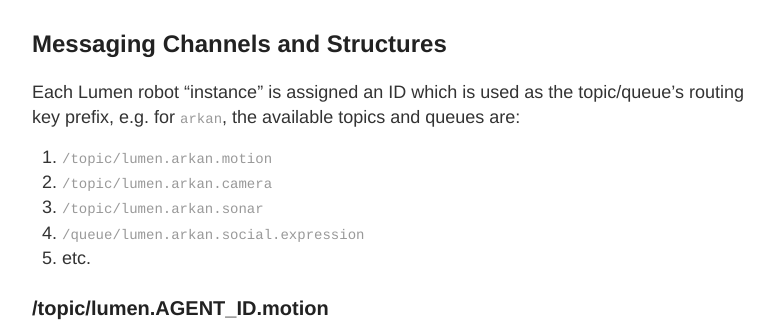
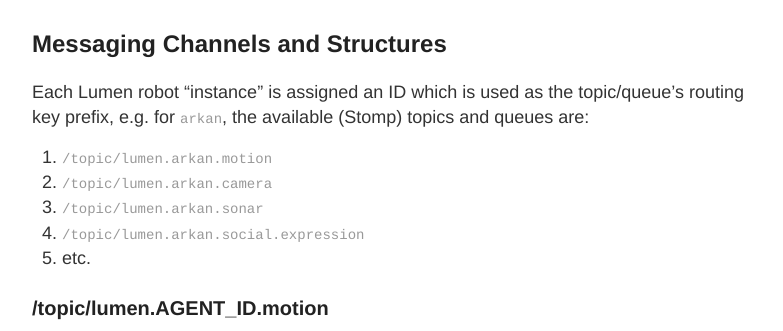
Before and after one commit to Flavio58it/lumen-sdk, a Jekyll site: the page built from protocol.md, in a window 1280 px wide and 900 px high, scrolled down 760 px. Shown: the part 153-484 px from the top of the window, without its empty margins (248-1031 px from the left). Built offline with Jekyll 4.4.1, drawn with Linux system fonts in a browser that asks for light colours; some of the changed text lies outside the part shown.

Commit message:
Protocol update

```diff
--- a/protocol.md
+++ b/protocol.md
@@ -34,12 +34,12 @@ A [Mobile App](/lumen-sdk/app/) is also provided to control Lumen robot using we
 ## Messaging Channels and Structures
 
 Each Lumen robot "instance" is assigned an ID which is used as the topic/queue's routing key prefix,
-e.g. for `arkan`, the available topics and queues are:
+e.g. for `arkan`, the available (Stomp) topics and queues are:
 
 1. `/topic/lumen.arkan.motion`
 2. `/topic/lumen.arkan.camera`
 3. `/topic/lumen.arkan.sonar`
-4. `/queue/lumen.arkan.social.expression`
+4. `/topic/lumen.arkan.social.expression`
 5. etc.
 
 ### /topic/lumen.AGENT_ID.motion
@@ -499,7 +499,7 @@ Mentioned in a Facebook comment:
 }
 {% endhighlight %}
 
-### /queue/lumen.AGENT_ID.social.expression
+### /topic/lumen.AGENT_ID.social.expression
 
 Publishes a status update to Facebook:
 
```
